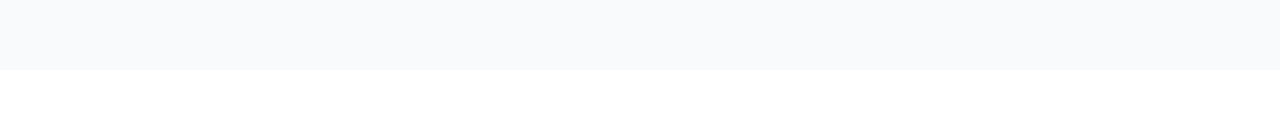
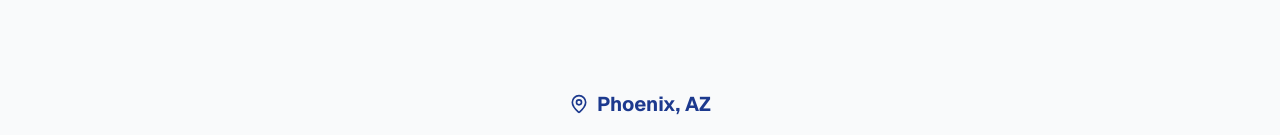
Before and after one commit to Michael-Riordan/mjr-handyman, a Next.js app: page / in a window 1280 px wide. Shown: the part 2402-2537 px from the top of the page. Before the commit the page ends 2472 px from the top, so only its background shows below. Built offline with nearby package versions, Linux system fonts and the light colour scheme.

Commit message:
try again

```diff
--- a/src/app/layout.tsx
+++ b/src/app/layout.tsx
@@ -15,7 +15,7 @@ const geistMono = Geist_Mono({
 
 export const metadata: Metadata = {
   title: "MJR² Handyman Services",
-  description: "Generated by create next app",
+  description: "Site for MJR² Handyman Services",
 };
 
 export default function RootLayout({
--- a/src/app/page.tsx
+++ b/src/app/page.tsx
@@ -1,5 +1,7 @@
 
 'use client'
+import { MapPin } from "lucide-react";
+
 import Hero from "./components/Hero";
 import ProjectsSection from "./components/ProjectSection";
 
@@ -11,8 +13,9 @@ export default function Home() {
         <h2 className="text-center text-2xl text-blue-900 font-bold p-6">Project Before and Afters</h2>
         <ProjectsSection />
       </main>
-      <footer className="row-start-3 flex gap-[24px] flex-wrap items-center justify-center">
-
+      <footer className="row-start-3 flex gap-2 flex-wrap justify-center bg-gray-50 p-5">
+        <MapPin className="w-5 h-5 text-blue-900 self-center" />
+        <p className="text-blue-900 text-xl font-bold">Phoenix, AZ</p>
       </footer>
     </div>
   );
```
